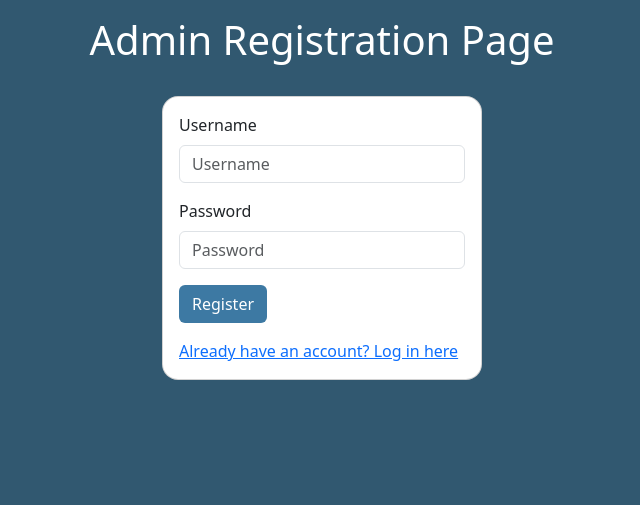
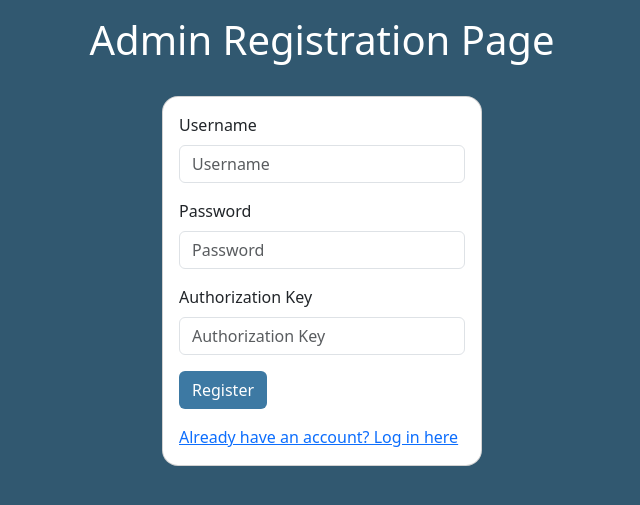
Before and after one commit to rizalw/Flask_UIML, a Flask app: page /admin/register in a window 1280 px wide. Shown: the top 505 px of the page, without its empty margins (318-958 px from the left). Run offline with Flask 3, Linux system fonts and the light colour scheme; some libraries are stand-ins or nearby versions.

Commit message:
Add new field (auth key) for  registering admin account

```diff
--- a/app.py
+++ b/app.py
@@ -10,7 +10,7 @@ from io import BytesIO
 
 from auth import bcrypt, auth
 from algorithms import algorithms
-from admin import admin, UPLOAD_FOLDER, ALLOWED_EXTENSIONS, allowed_file
+from admin import admin, UPLOAD_FOLDER, allowed_file
 from models import db, User, Dataset, Model
 from secret import SECRET_KEY
 
--- a/auth.py
+++ b/auth.py
@@ -3,6 +3,7 @@ from flask_bcrypt import Bcrypt
 from flask_login import login_user, login_required, logout_user
 from models import db, User
 from forms import RegisterForm, LoginForm
+from secret import SECRET_KEY
 
 bcrypt = Bcrypt()
 
@@ -13,14 +14,18 @@ def admin_register():
     form = RegisterForm()
     if request.method == "POST":
         if form.validate_on_submit():
-            if form.validate_username(form.username):
-                hashed_password = bcrypt.generate_password_hash(form.password.data)
-                new_user = User(username=form.username.data, password=hashed_password, role="admin")
-                db.session.add(new_user)
-                db.session.commit()
-                return redirect(url_for('auth.login'))
+            if request.form["auth_key"] == SECRET_KEY:
+                if form.validate_username(form.username):
+                    hashed_password = bcrypt.generate_password_hash(form.password.data)
+                    new_user = User(username=form.username.data, password=hashed_password, role="admin")
+                    db.session.add(new_user)
+                    db.session.commit()
+                    return redirect(url_for('auth.login'))
+                else:
+                    flash('The username is already used')
+                    return redirect(request.url)
             else:
-                flash('The username is already used')
+                flash('Wrong authorization key')
                 return redirect(request.url)
         else:
             flash('Your registration failed')
--- a/templates/admin/register.html
+++ b/templates/admin/register.html
@@ -8,6 +8,14 @@
 Admin Registration Page
 {% endblock %}
 
+{% block auth_regist %}
+<div class="mb-3">
+    <label for="" class="form-label">Authorization Key</label>
+    <input type="text" name="auth_key" id="" class="form-control" placeholder="Authorization Key">
+</div>
+{% endblock %}
+
+
 {% block helper %}
 <a href="{{ url_for('auth.login' )}}" class="card-link">Already have an account? Log in here</a>
 {% endblock %}
--- a/templates/layout_auth.html
+++ b/templates/layout_auth.html
@@ -25,6 +25,7 @@
                         <label for="" class="form-label">Password</label>
                         {{ form.password(class='form-control')}}
                     </div>
+                    {% block auth_regist %} {% endblock %}
                     {{ form.submit(class='btn button mb-3') }}
                 </form>
                 {% block helper %}{% endblock %}<br>
```
